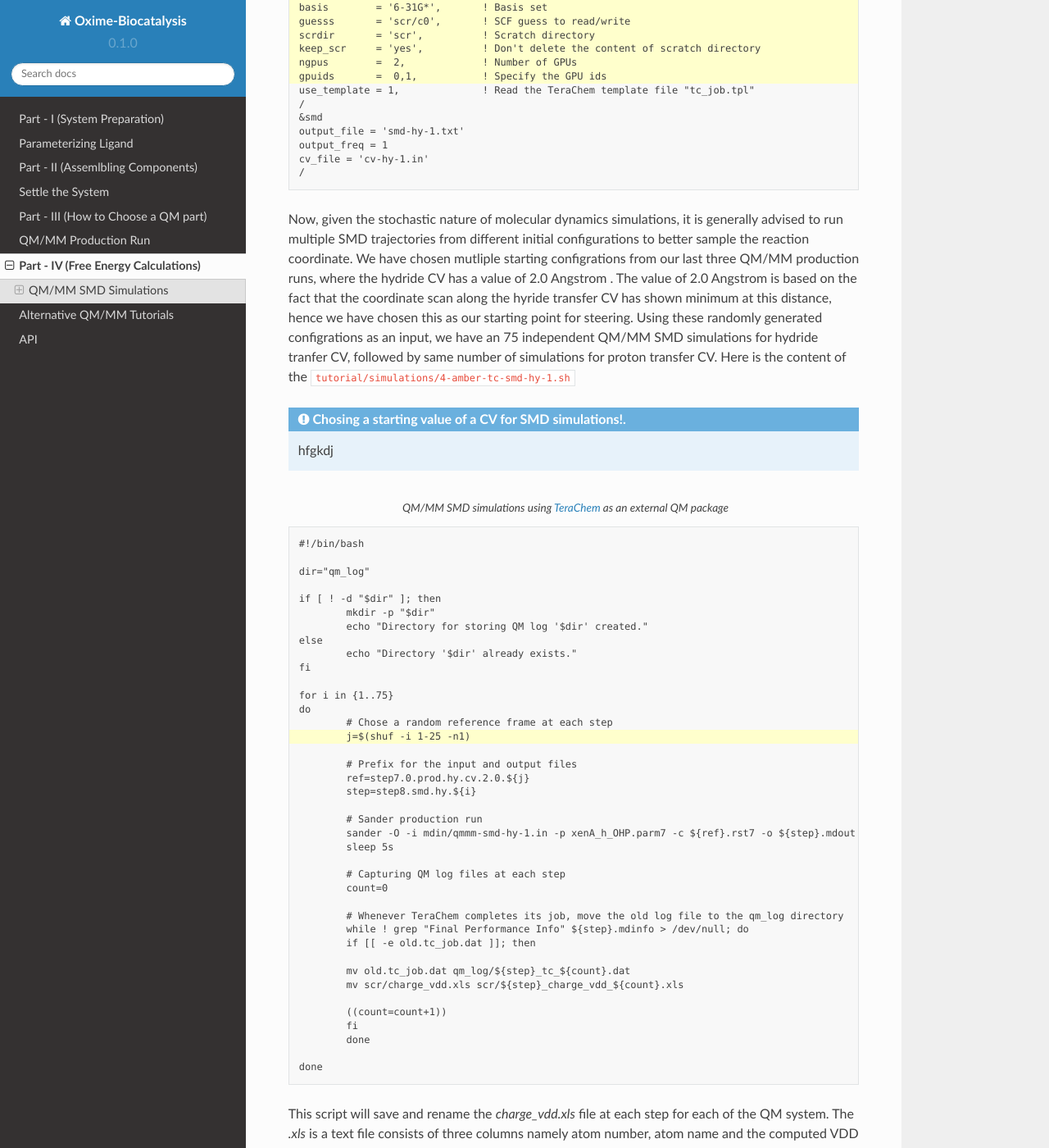
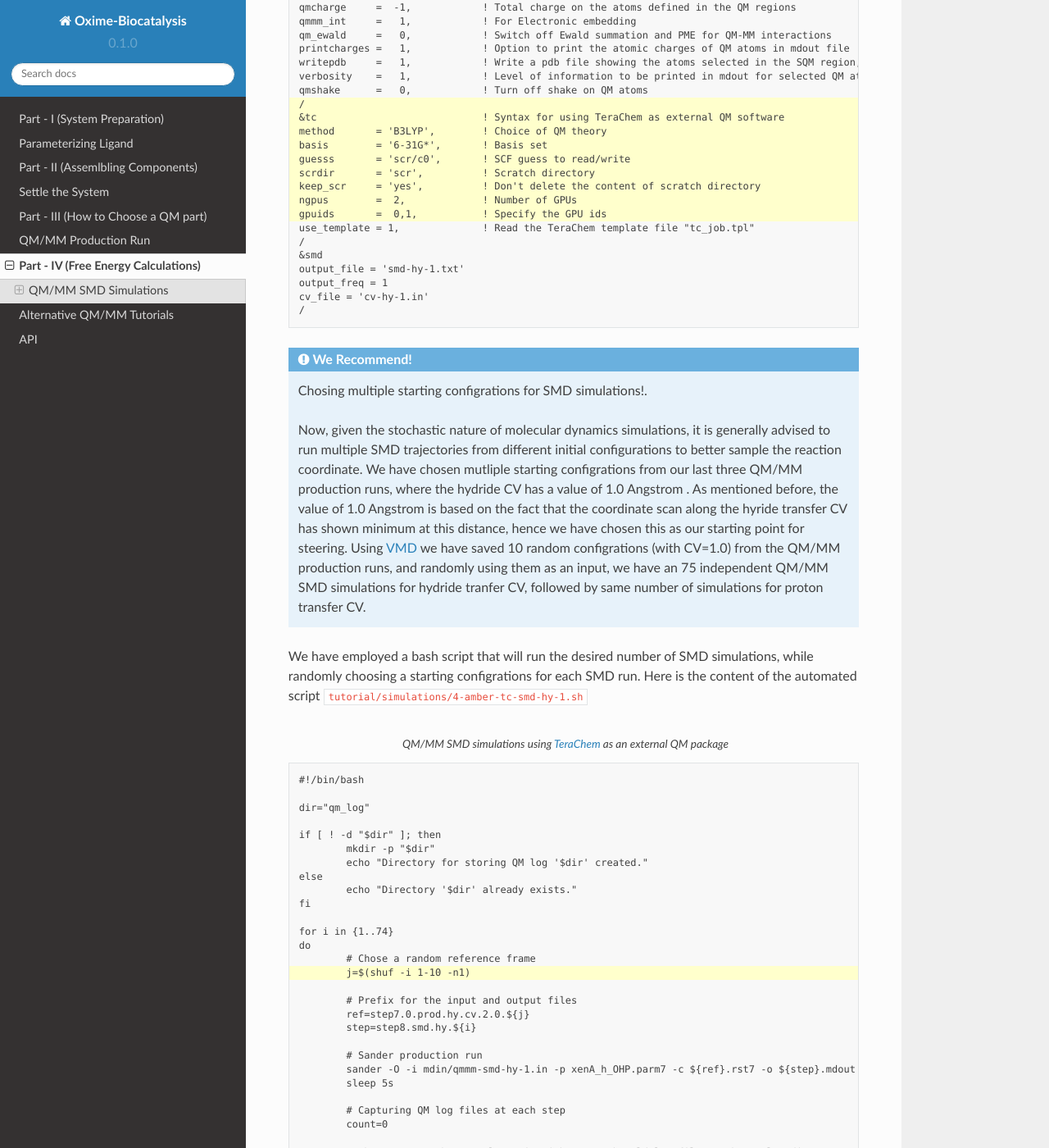
Before and after one commit to hopanoid/Enzyme-Reaction-Dynamics-Tutorial, a Sphinx documentation site: the page built from docs/source/7-smd_simulations.rst, in a window 1280 px wide and 1400 px high, scrolled down 2591 px. Shown: the whole window at 82% size. Built offline with Sphinx 7.4.7 and the Read the Docs theme 2.0.0, drawn with Linux system fonts in a browser that asks for light colours; some of the changed text lies outside the part shown.

Commit message:
SMD section explained in details

```diff
--- a/docs/source/7-smd_simulations.rst
+++ b/docs/source/7-smd_simulations.rst
@@ -61,7 +61,7 @@
            nharm = 1, harm = 1000.0
         /
 
-The first highlighted line defines the atom numbers of the three atoms involved in hydride transfer. 11078 is substrates N1 atom, 11007 is the hyride ion, 10996 is the flavin's N5 atom. The hyride ion is being transferred from the N5 atom of the flavin to N1 atom of the substrate. The second highlighted line consist of the weightage factor for the respective distance, whereas the third highlighted line describe the starting and the end values of the handle position, respectively. The last highlighted line contains the value of spring constant.
+The first highlighted line defines the atom numbers of the three atoms involved in hydride transfer. 11078 is substrates N1 atom, 11007 is the hyride ion (H5), 10996 is the flavin's N5 atom. The hyride ion is being transferred from the N5 atom of the flavin to N1 atom of the substrate. The second highlighted line consist of the weightage factor for the respective distance, whereas the third highlighted line describe the starting and the end values of the handle position, respectively. The last highlighted line contains the value of spring constant. As we found out from the QM/MM scan that the starting value for the N1-H5 distance should be 2.0 A, taking this into consideration, our CV has a starting value of 1.0 Angstrom and will goes upto -1.0 Angstrom. Overall, we are steering H5 towards N1 atoms and at the same time away from the N5 atom of the flavin. The total displacement of H5 atom would be 1 Angstrom. Each SMD simulation will be of 1 ps (timestep = 1 fs), this means the velocity of steering the H5 atom is 1 Angstrom/ps. This is an acceptable velocity considering the time scale of hydride/proton transfer in proteins, which is in ps. So, we are aiming not to steer the hydride ion unrealistically and not too fast as well!
 
 
 Here is the amber *mdin* file for running QM/MM SMD simulation along the hydride transfer CV. :file:`tutorial/simulations/mdin/qmmm-smd-hy-1.in`
@@ -114,14 +114,16 @@
         /
 
 
-Now, given the stochastic nature of molecular dynamics simulations, it is generally advised to run multiple SMD trajectories from different initial configurations to better sample the reaction coordinate. We have chosen mutliple starting configrations from our last three QM/MM production runs, where the hydride CV has a value of 2.0 Angstrom . The value of 2.0 Angstrom is based on the fact that the coordinate scan along the hyride transfer CV has shown minimum at this distance, hence we have chosen this as our starting point for steering. Using these randomly generated configrations as an input, we have an 75 independent QM/MM SMD simulations for hydride tranfer CV, followed by same number of simulations for proton transfer CV. Here is the content of the :file:`tutorial/simulations/4-amber-tc-smd-hy-1.sh`
+.. admonition:: We Recommend!
 
-.. admonition:: Chosing a starting value of a CV for SMD simulations!.
+        Chosing multiple starting configrations for SMD simulations!.
 
-        hfgkdj
+        Now, given the stochastic nature of molecular dynamics simulations, it is generally advised to run multiple SMD trajectories from different initial configurations to better sample the reaction coordinate. We have chosen mutliple starting configrations from our last three QM/MM production runs, where the hydride CV has a value of 1.0 Angstrom . As mentioned before, the value of 1.0 Angstrom is based on the fact that the coordinate scan along the hyride transfer CV has shown minimum at this distance, hence we have chosen this as our starting point for steering. Using VMD_ we have saved 10 random configrations (with CV=1.0) from the QM/MM production runs, and randomly using them as an input, we have an 75 independent QM/MM SMD simulations for hydride tranfer CV, followed by same number of simulations for proton transfer CV.
+
+We have employed a bash script that will run the desired number of SMD simulations, while randomly choosing a starting configrations for each SMD run. Here is the content of the automated script :file:`tutorial/simulations/4-amber-tc-smd-hy-1.sh`
 
 .. code-block::
-        :emphasize-lines: 15
+        :emphasize-lines: 15,40
         :caption: QM/MM SMD simulations using TeraChem_ as an external QM package
 
         #!/bin/bash
@@ -135,10 +137,10 @@
                 echo "Directory '$dir' already exists."
         fi
 
-        for i in {1..75}
+        for i in {1..74}
         do
-                # Chose a random reference frame at each step
-                j=$(shuf -i 1-25 -n1)
+                # Chose a random reference frame
+                j=$(shuf -i 1-10 -n1)
 
                 # Prefix for the input and output files
                 ref=step7.0.prod.hy.cv.2.0.${j}
@@ -162,17 +164,13 @@
                 fi
                 done
 
+                # Renaming SMD work record file for each step separately
+                mv smd-hy-1.txt smd-hy-1-${i}.txt
+
         done
 
-This script will save and rename the *charge_vdd.xls* file at each step for each of the QM system. The *.xls* is a text file consists of three columns namely atom number, atom name and the computed VDD charges for the respective atom.
+The first highlighted line defines that for each SMD run, a randomly selected input will be used from the 10 different starting configrations. This script will save and rename the *charge_vdd.xls* and *tc_job.dat* files at each step for each of the QM system. Later on, these files can be used to analyse the SCF, QM Energy, HOMO-LUMO Gap or the VDD charges etc.
 
-.. admonition:: We Recommend!
+The scond highlighted line will save the *CV-vs-work* output from each SMD run, those are later to be used to compute the free energy profile along the CV.
 
-        Monitoring HOMO-LUMO Gap
-
-        It has been reported for QM/MM simulations of proteins and other solvated molecules,
-        that the HOMO-LUMO gap turned down to zero! This case should be avoided, hence we
-        suggest to monitor the HOMO-LUMO gap for your chosen QM region. The corresponding
-        figure depicting the HOMO-LUMO gap for our QM regions is supplementary figure S25(b).
-
-Finally, we have analysed the total atomic charges of the substrate *vs* the six different QM regions. Please follow the supplementary figure S25(a), where you can see that the substrate's partial charge don't vary significantly from QM4 to QM6. Hence, we have selected the QM4 region as our choice for subsequent QM/MM simulations as follows.
+Apart from these 74 SMD simulations, we have run 1 SMD simulation seprately which is coupled with NBO analysis along the CV. Details of which is available in the next section.
```
Also changed, not shown: other parts of docs/source/7-smd_simulations.rst (+1 -1 lines).
